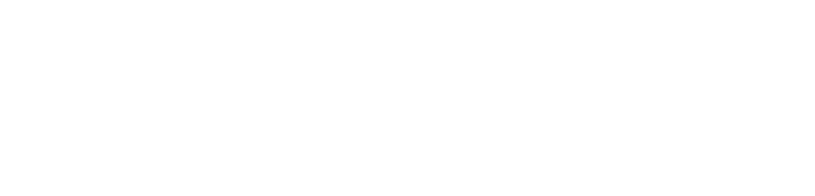
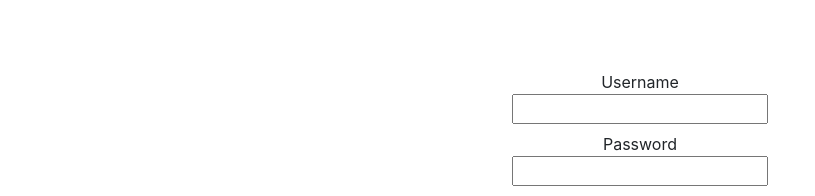
Before and after one commit to FauzanAr/Angular-UAS, an Angular app: page /home in a window 1280 px wide. Shown: the part 350-546 px from the top of the page, without its empty margins (0-815 px from the left). Built offline with nearby package versions, Linux system fonts and the light colour scheme.

Commit message:
Creating form in home page

```diff
--- a/src/app/home/home.component.html
+++ b/src/app/home/home.component.html
@@ -7,3 +7,19 @@
     <img src="assets/image/mohammadfauzan.jpg" class="card-img" alt="MohammadFauzanArramadhan">
   </div>
 </div>
+<br>
+<br>
+<br>
+<div class="container text-center">
+  <form [formGroup] = "loginForm">
+    <label>
+      Username<br>
+      <input type="text" formControlName="username">
+    </label>
+    <br>
+    <label>
+      Password<br>
+      <input type="password" formControlName="password">
+    </label>
+  </form>
+</div>
--- a/src/app/home/home.component.ts
+++ b/src/app/home/home.component.ts
@@ -1,4 +1,5 @@
 import { Component, OnInit } from '@angular/core';
+import { FormGroup, FormControl } from '@angular/forms';
 
 @Component({
   selector: 'app-home',
@@ -7,6 +8,11 @@
 })
 export class HomeComponent implements OnInit {
 
+  loginForm = new FormGroup({
+    username: new FormControl(''),
+    password: new FormControl('')
+  });
+
   constructor() { }
 
   ngOnInit() {
```
